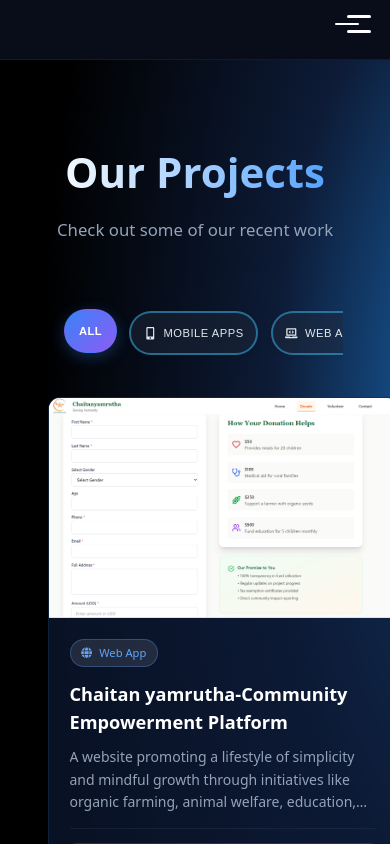
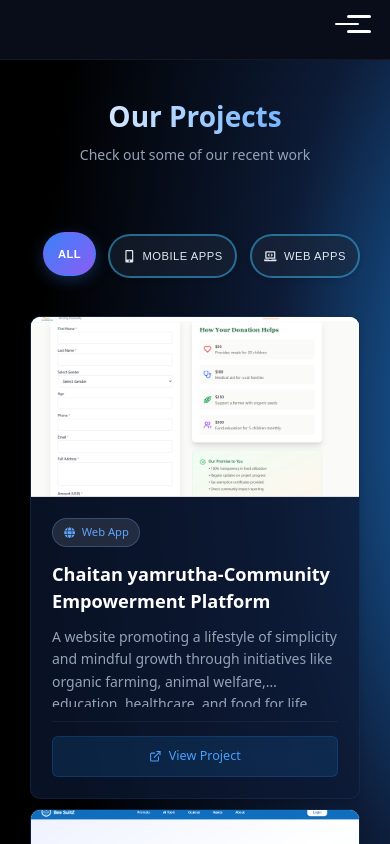
Before and after one commit to ElevAIteLabs/ElevAIte-Labs-Company-Portal, a React (Vite) app: page /projects in a window 390 px wide. Shown: the top 844 px of the page. Built offline with nearby package versions, Linux system fonts and the light colour scheme; a web font is replaced by a local one.

Commit message:
corrected logos and alignemnt

```diff
--- a/src/components/Projects.jsx
+++ b/src/components/Projects.jsx
@@ -93,62 +93,73 @@ const Projects = () => {
   const projectsArray = Array.isArray(projects) ? projects : [];
 
   const filteredProjects = React.useMemo(() => {
+    // First, ensure projects is an array
+    const projectsArray = Array.isArray(projects) ? projects : [];
+
+    if (!projectsArray.length) {
+      console.warn('No projects available to filter');
+      return [];
+    }
+
     if (activeFilter === 'all') {
       console.log('Showing all projects:', projectsArray.length);
       return [...projectsArray];
     }
 
     console.log(`Filtering projects by: ${activeFilter}`);
+    const lowerCaseFilter = activeFilter.toLowerCase().trim();
+
     return projectsArray.filter(project => {
-      if (!project || !project.tags || !Array.isArray(project.tags)) {
-        console.log('Project missing tags or invalid:', project);
+      if (!project) {
+        console.warn('Undefined project found in array');
         return false;
       }
 
-      // For each project, check if any of its tags match the active filter
-      const matches = project.tags.some(tag => {
+      // Ensure project has tags and it's an array
+      const projectTags = Array.isArray(project.tags) ? project.tags : [];
+
+      // If no tags, only show in 'all' filter (already handled above)
+      if (!projectTags.length) {
+        return false;
+      }
+
+      // Check if any tag matches the filter
+      return projectTags.some(tag => {
         if (!tag) return false;
         const tagLower = tag.toString().toLowerCase().trim();
-        const filterLower = activeFilter.toLowerCase().trim();
 
-        // Special case for 'web' filter to match only 'Web App' tags
-        if (filterLower === 'web' && tagLower === 'web app') {
-          return true;
+        // Handle different filter cases
+        switch (lowerCaseFilter) {
+          case 'web':
+            // Only match exact 'web app' or 'web' tags
+            return tagLower === 'web app' || tagLower === 'web';
+
+          case 'ai':
+            // Match only AI Automation tags, exclude AI Agent
+            return (tagLower === 'ai automation' || tagLower === 'automation') &&
+                   tagLower !== 'ai agent' && tagLower !== 'agent';
+
+          case 'agents':
+            // Match only AI Agent specific tags
+            return tagLower === 'ai agent' || tagLower === 'agent';
+
+          case 'mobile':
+            // Only match mobile-specific tags (case-insensitive)
+            return tagLower === 'mobile' || tagLower === 'mobile app' ||
+                   tagLower === 'mobile application';
+
+          case 'content':
+            // Match content-related tags
+            return tagLower === 'content' || tagLower === 'content creation' ||
+                   tagLower === 'content generation' || tagLower === 'content creation';
+
+          default:
+            // Default to exact match for other filters
+            return tagLower === lowerCaseFilter;
         }
-
-        // Special case for 'ai' filter to match only 'AI Automation' tags
-        if (filterLower === 'ai' &&
-            (tagLower.includes('ai automation') || tagLower === 'automation')) {
-          return true;
-        }
-
-        // Special case for 'agents' filter to match only 'AI Agents' tags
-        if (filterLower === 'agents' &&
-            (tagLower.includes('ai agent') || tagLower === 'agent')) {
-          return true;
-        }
-
-        // Special case for 'mobile' filter
-        if (filterLower === 'mobile' && tagLower.includes('mobile')) {
-          return true;
-        }
-
-        // Special case for 'content' filter
-        if (filterLower === 'content' && tagLower.includes('content')) {
-          return true;
-        }
-
-        // Default matching
-        return tagLower.includes(filterLower);
       });
-
-      if (matches) {
-        console.log(`Project matches filter "${activeFilter}":`, project.title, 'Tags:', project.tags);
-      }
-
-      return matches;
     });
-  }, [projectsArray, activeFilter]);
+  }, [projects, activeFilter]);
 
   console.log(`Found ${filteredProjects.length} projects matching filter "${activeFilter}":`,
     filteredProjects.map(p => p.title));
--- a/src/data/projects.js
+++ b/src/data/projects.js
@@ -55,6 +55,8 @@ export const getProjects = () => {
   // Start with default projects
   let combinedProjects = [...defaultProjects];
 
+  // Only run this in browser environment
+  if (typeof window !== 'undefined') {
     try {
       const savedProjects = localStorage.getItem('projects');
       if (savedProjects) {
@@ -64,7 +66,7 @@ export const getProjects = () => {
           const projectMap = new Map();
 
           // Add default projects to the map first
-        combinedProjects.forEach(project => {
+          defaultProjects.forEach(project => {
             if (project && project.id) {
               projectMap.set(project.id, project);
             }
@@ -73,7 +75,16 @@ export const getProjects = () => {
           // Add saved projects, which will overwrite any duplicates
           parsedProjects.forEach(project => {
             if (project && project.id) {
-            projectMap.set(project.id, project);
+              // Ensure the project has all required fields
+              const completeProject = {
+                id: project.id,
+                title: project.title || 'Untitled Project',
+                description: project.description || '',
+                images: Array.isArray(project.images) ? project.images : [],
+                website: project.website || '#',
+                tags: Array.isArray(project.tags) ? project.tags : []
+              };
+              projectMap.set(project.id, completeProject);
             }
           });
 
@@ -83,7 +94,11 @@ export const getProjects = () => {
       }
     } catch (error) {
       console.error('Error loading projects from localStorage:', error);
+      // If there's an error, return default projects
+      return [...defaultProjects];
+    }
   }
 
+  console.log('Returning projects:', combinedProjects);
   return combinedProjects;
 };
--- a/src/styles/ContactSection.css
+++ b/src/styles/ContactSection.css
@@ -177,19 +177,13 @@
 .contact-method {
   display: flex;
   align-items: flex-start;
-  margin-bottom: 20px;
+  margin-bottom: 25px;
   color: #E0E0E0;
+  transition: transform 0.3s ease;
 }
 
-/* Remove hover effect on mobile */
-@media (min-width: 769px) {
-  .contact-method {
-    transition: transform 0.3s ease;
-  }
-
-  .contact-method:hover {
-    transform: translateX(5px);
-  }
+.contact-method:hover {
+  transform: translateX(5px);
 }
 
 .icon-wrapper {
@@ -215,43 +209,19 @@
   line-height: 1;
 }
 
-.contact-details h3 {
-  margin: 0 0 6px 0;
+.contact-label {
   font-size: 15px;
   font-weight: 500;
   color: #94A3B8;
+  margin: 0 0 4px 0;
 }
 
-.contact-details p,
-.contact-details a {
+.contact-detail {
+  font-size: 16px;
+  font-weight: 500;
+  color: #E2E8F0;
   margin: 0;
-  color: #E0E0E0;
-  text-decoration: none;
-  font-size: 14px;
   line-height: 1.5;
-}
-
-/* Make text even smaller on mobile */
-@media (max-width: 768px) {
-  .contact-details h3 {
-    font-size: 14px;
-    margin-bottom: 4px;
-  }
-
-  .contact-details p,
-  .contact-details a {
-    font-size: 13px;
-  }
-
-  .contact-method {
-    margin-bottom: 18px;
-  }
-
-  .icon-wrapper {
-    width: 40px;
-    height: 40px;
-    margin-right: 15px;
-  }
 }
 
 .social-links {
--- a/src/styles/filters.css
+++ b/src/styles/filters.css
@@ -1,28 +1,15 @@
 .filters-container {
   display: flex;
-  justify-content: center;
-  flex-wrap: wrap;
-  gap: 1rem;
-  margin: 2rem auto;
-  padding: 0 1rem;
-  max-width: 1200px;
-  width: 100%;
-  box-sizing: border-box;
-}
-
-/* Mobile styles */
-@media (max-width: 1024px) {
-  .filters-container {
   justify-content: flex-start;
   flex-wrap: nowrap;
+  gap: 0.75rem;
+  margin: 1.5rem 0;
+  padding: 0.5rem 1rem;
   overflow-x: auto;
   scrollbar-width: thin;
   scrollbar-color: rgba(56, 189, 248, 0.3) transparent;
   -webkit-overflow-scrolling: touch;
   scroll-behavior: smooth;
-    padding: 0.5rem 1rem;
-    margin: 1.5rem 0;
-  }
 }
 
 /* Hide scrollbar for Chrome, Safari and Opera */
--- a/src/styles/projects.css
+++ b/src/styles/projects.css
@@ -1,11 +1,23 @@
 /* Projects Page Specific Styles */
 .projects-page-container {
-  padding: 80px 2rem;
+  padding: 60px 1rem;
   max-width: 1400px;
   margin: 0 auto;
   min-height: 100vh;
   position: relative;
   z-index: 1;
+  width: 100%;
+  box-sizing: border-box;
+}
+
+/* Ensure the page takes full width on mobile */
+@media (max-width: 768px) {
+  .projects-page-container {
+    padding: 40px 0.5rem;
+    width: 100%;
+    max-width: 100%;
+    overflow-x: hidden;
+  }
 }
 
 .projects-page-header {
@@ -32,9 +44,27 @@
 
 .projects-page .projects-page-grid {
   display: grid;
-  grid-template-columns: repeat(auto-fill, minmax(350px, 1fr));
-  gap: 2rem;
-  padding: 1rem 0;
+  grid-template-columns: repeat(auto-fill, minmax(300px, 1fr));
+  gap: 1.5rem;
+  padding: 1rem;
+  width: 100%;
+  box-sizing: border-box;
+}
+
+@media (max-width: 768px) {
+  .projects-page .projects-page-grid {
+    grid-template-columns: 1fr;
+    max-width: 100%;
+    padding: 0.5rem;
+    margin: 0 auto;
+  }
+}
+
+/* Ensure cards don't exceed viewport width on mobile */
+@media (max-width: 480px) {
+  .projects-page .projects-page-grid {
+    padding: 0.25rem;
+  }
 }
 
 .projects-page .projects-page-card {
@@ -46,18 +76,35 @@
   display: flex;
   flex-direction: column;
   height: 100%;
+  max-width: 100%;
+  margin: 0 auto;
+  width: 100%;
+  box-shadow: 0 4px 6px rgba(0, 0, 0, 0.1);
+}
+
+@media (max-width: 768px) {
+  .projects-page .projects-page-card {
+    max-width: 100%;
+    margin: 0.5rem auto;
+  }
 }
 
 .projects-page-image {
   width: 100%;
-  height: 220px; /* Slightly increased height for better proportions */
+  height: 200px;
   overflow: hidden;
   position: relative;
-  background: #f8f9fa; /* Light background for better contrast */
+  background: #f8f9fa;
   display: flex;
   align-items: center;
   justify-content: center;
   border-bottom: 1px solid rgba(0, 0, 0, 0.1);
+}
+
+@media (max-width: 768px) {
+  .projects-page-image {
+    height: 180px;
+  }
 }
 
 .projects-page-image img {
@@ -195,34 +242,64 @@
 
 /* Responsive Design */
 @media (max-width: 1024px) {
-  .projects-grid {
-    grid-template-columns: repeat(auto-fill, minmax(300px, 1fr));
+  .projects-page .projects-page-grid {
+    grid-template-columns: repeat(auto-fill, minmax(280px, 1fr));
+    gap: 1.25rem;
+    padding: 0.75rem;
+  }
+
+  .projects-page-container {
+    padding: 50px 1rem;
   }
 }
 
 @media (max-width: 768px) {
-  .projects-container {
-    padding: 60px 1.5rem;
+  .projects-page-container {
+    padding: 40px 0.5rem;
+    width: 100%;
+    max-width: 100%;
   }
 
-  .projects-header h1 {
+  .projects-page-header h1 {
     font-size: 2.5rem;
+    margin-bottom: 0.75rem;
   }
 
-  .projects-grid {
-    grid-template-columns: 1fr;
-    max-width: 600px;
-    margin: 0 auto;
+  .projects-page-header p {
+    font-size: 1.1rem;
+    padding: 0 1rem;
+  }
+
+  .projects-page .projects-page-grid {
+    padding: 0.5rem;
+    gap: 1rem;
+  }
+
+  .projects-page .projects-page-card {
+    margin: 0.5rem auto;
+    max-width: 100%;
   }
 }
 
+/* Responsive adjustments for small mobile devices */
 @media (max-width: 480px) {
-  .projects-header h1 {
+  .projects-page-header h1 {
     font-size: 2rem;
+    line-height: 1.2;
   }
 
-  .projects-header p {
+  .projects-page-header p {
     font-size: 1rem;
+    padding: 0 0.5rem;
+  }
+
+  .projects-page .projects-page-grid {
+    padding: 0.25rem;
+    gap: 0.75rem;
+  }
+
+  .projects-page .projects-page-card {
+    border-radius: 10px;
   }
 
   .project-content h3 {
```
Also changed, not shown: public/pictures/mama magic logo.png. Lines whose indentation alone changed are shown as unchanged.
